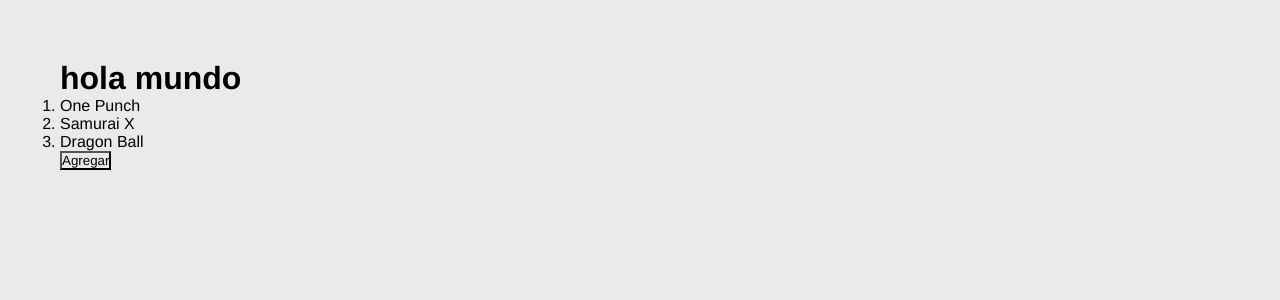
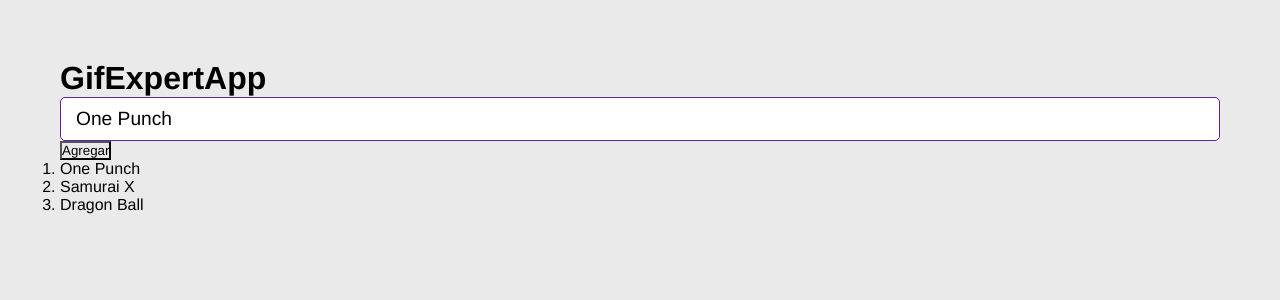
Before and after one commit to codestiven/React-De-cero-a-experto---Hooks-y-MERN--, a React (Vite) app in the folder 04-GifExpertApp/gifgrabber/: page / in a window 1280 px wide. Shown: the top 300 px of the page. Built offline with nearby package versions, Linux system fonts and the light colour scheme.

Commit message:
79. Componente AddCategory

```diff
--- /dev/null
+++ b/04-GifExpertApp/gifgrabber/src/Components/AddCategory.jsx
@@ -0,0 +1,36 @@
+import React from 'react'
+import { useState } from 'react'
+
+const AddCategory = () => {
+
+
+    const [inputValue, setInputValue] = useState('One Punch')
+
+    const onInputChange = (event) => {
+        setInputValue(event.target.value);
+    }
+
+    const onSubmit = (event) => {
+        event.preventDefault(); // Evita que se recargue la pagina al enviar el formulario
+        if (inputValue.trim().length <= 1) return; // Si el valor es menor o igual a 1 no hace nada
+
+        setInputValue(''); // Limpia el input
+        console.log(inputValue); // Muestra el valor en la consola
+    }
+
+
+    return (
+
+        <form action="" onSubmit={(event) => onSubmit(event)}>
+            <input type="text"
+                placeholder="Buscar gifs"
+                value={inputValue}
+                onChange={onInputChange} // onChange es un evento que se dispara cada vez que se cambia el valor del input
+            />
+        </form>
+
+
+    )
+}
+
+export default AddCategory
--- a/04-GifExpertApp/gifgrabber/src/GifExpertApp.jsx
+++ b/04-GifExpertApp/gifgrabber/src/GifExpertApp.jsx
@@ -1,4 +1,5 @@
 import React, { useState } from 'react'
+import AddCategory from './Components/AddCategory'
 
 
 
@@ -18,7 +19,12 @@
 
     {/* titulo */}
 
-    <h1>hola mundo</h1>
+      <h1>GifExpertApp</h1>
+
+      <AddCategory/>
+      <button onClick={() => OnAddCategory("aaaaaa")}>Agregar</button>
+
+
 
     <ol>
       {
@@ -32,7 +38,6 @@
 
 
 
-      <button onClick={() => OnAddCategory("aaaaaa") }>Agregar</button>
 
 
 
```
